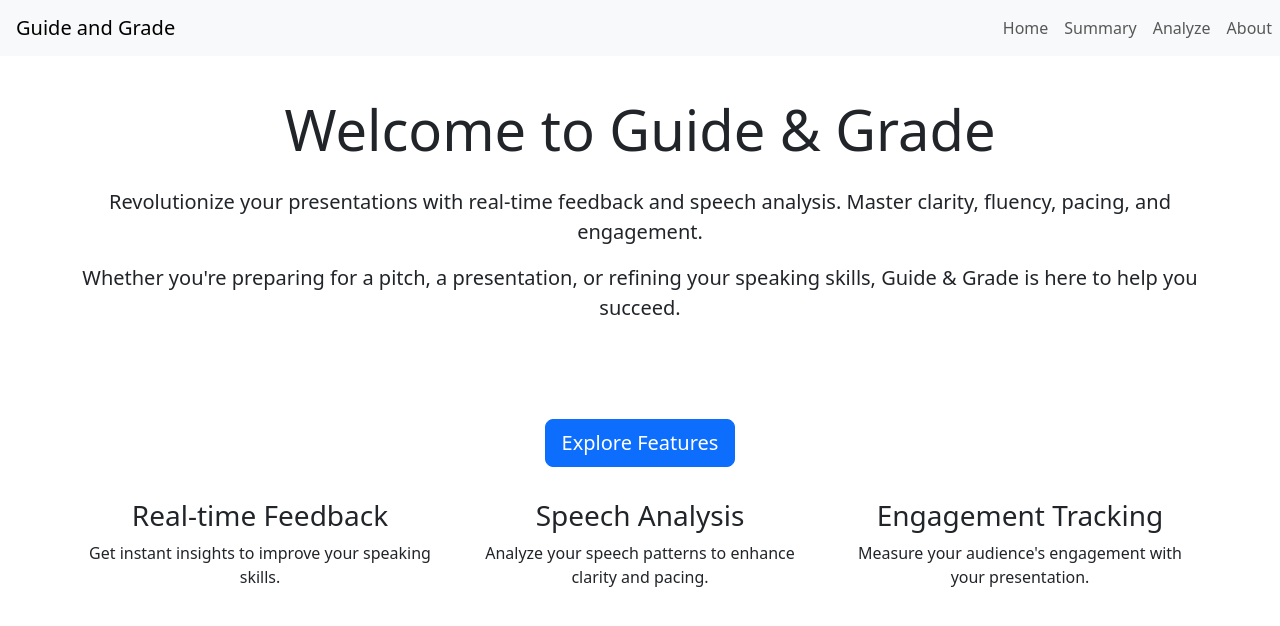
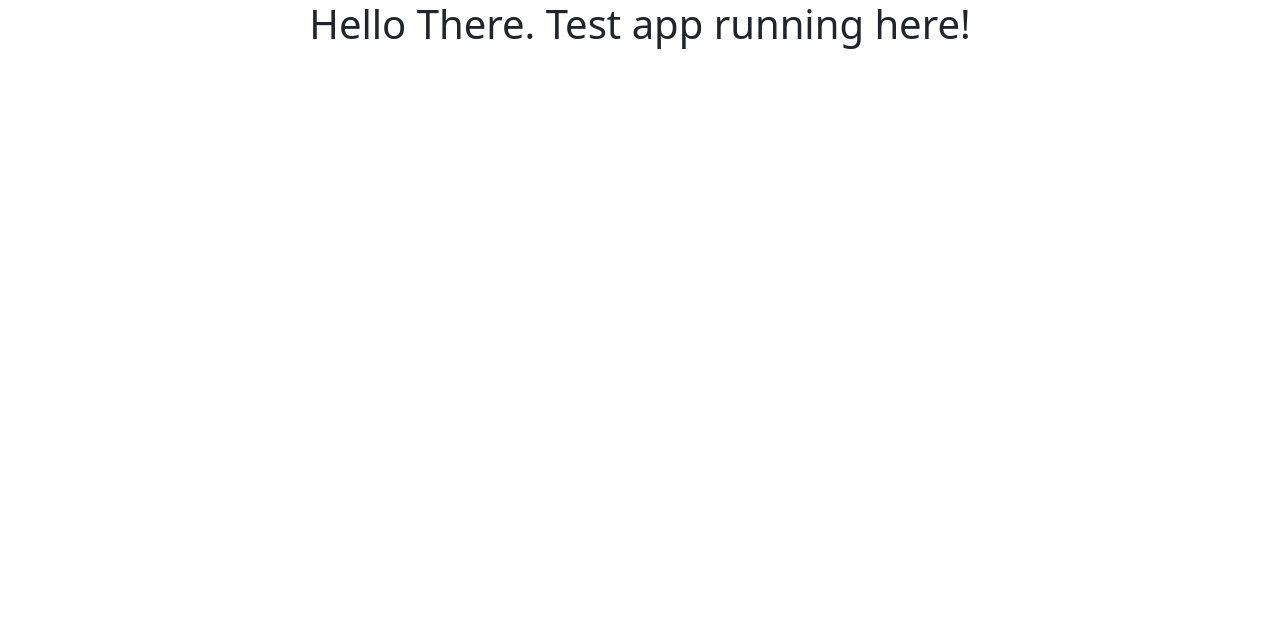
Before and after one commit to Kaveengayanga1/guide_and_grade, a React (Vite) app: page / in a window 1280 px wide. Shown: the top 626 px of the page. Built offline with nearby package versions, Linux system fonts and the light colour scheme.

Commit message:
Test deployment

```diff
--- a/src/App.jsx
+++ b/src/App.jsx
@@ -44,8 +44,9 @@ function App() {
   return (
 
     <div>
-      <Navbar getPageForRouting={pageRouterSetter} />
-      {component}
+      {/* <Navbar getPageForRouting={pageRouterSetter} />
+      {component} */}
+      <h1>Hello There. Test app running here!</h1>
 
 
     </div>
```
